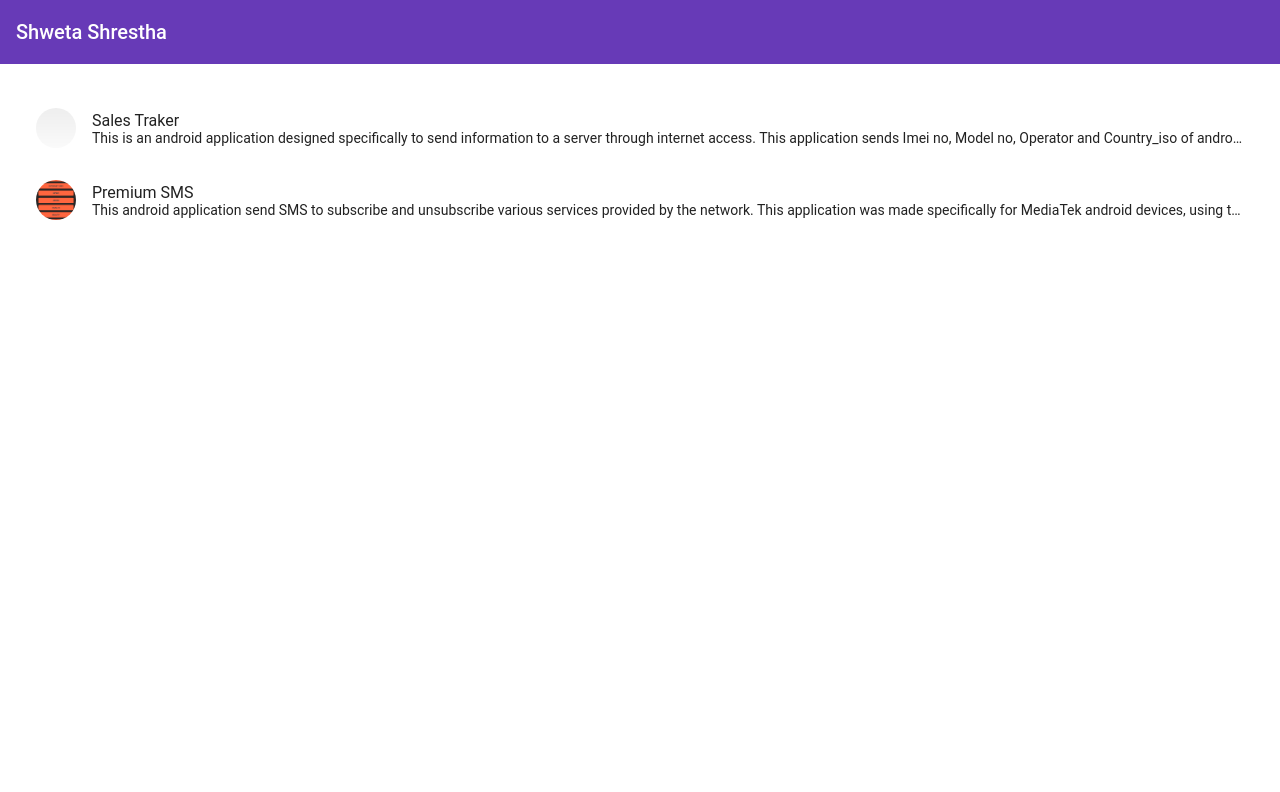
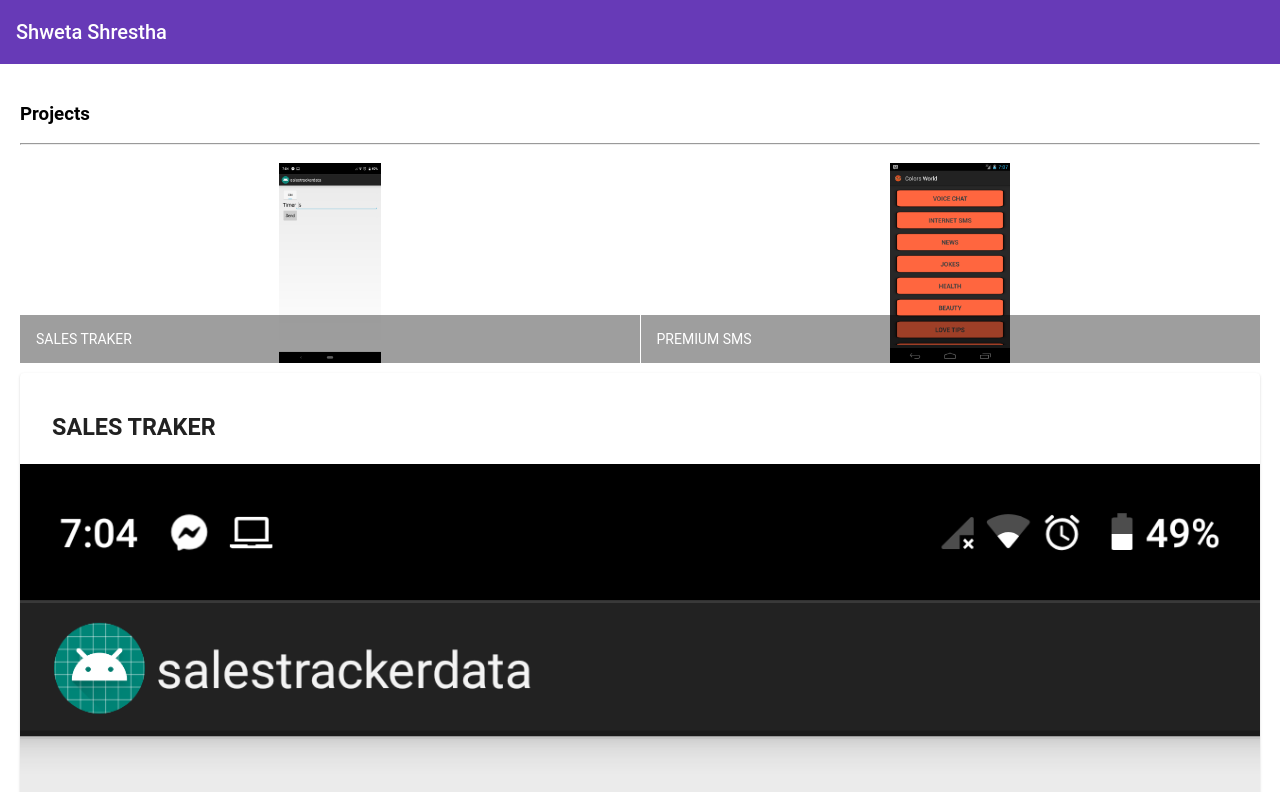
Before and after one commit to shwetastha/portfolioDesign, an Angular app: page / in a window 1280 px wide. Shown: the top 792 px of the page. Built offline with nearby package versions, Linux system fonts and the light colour scheme.

Commit message:
Directives

```diff
--- a/package.json
+++ b/package.json
@@ -26,6 +26,7 @@
     "@angular/router": "^6.1.0",
     "core-js": "^2.5.4",
     "hammerjs": "^2.0.8",
+    "node-sass": "^4.11.0",
     "rxjs": "~6.2.0",
     "zone.js": "~0.8.26"
   },
--- a/src/app/project/project.component.html
+++ b/src/app/project/project.component.html
@@ -2,14 +2,40 @@
      fxLayout="column"
      fxLayoutGap="10px">
 
-  <mat-list fxFlex>
-    <mat-list-item *ngFor="let portfolio of portfolios">
-      <img matListAvatar src={{portfolio.image}} alt={{portfolio.name}}>
-      <h1 matLine> {{portfolio.name}} </h1>
-      <p matLine>
-        <span> {{portfolio.description}} </span>
-      </p>
-    </mat-list-item>
-  </mat-list>
+  <div fxFlex>
+    <div>
+      <h3>Projects</h3>
+      <hr>
+    </div>
+  </div>
+
+  <div fxFlex>
+    <mat-grid-list cols="2" rowHeight="200px">
+      <mat-grid-tile *ngFor="let portfolio of portfolios">
+        <img height="200px" src={{portfolio.image}} alt={{portfolio.name}}>
+        <mat-grid-tile-footer>
+          <h1>{{portfolio.name | uppercase}}</h1>
+        </mat-grid-tile-footer>
+      </mat-grid-tile>
+    </mat-grid-list>
+  </div>
+
+  <div fxFlex *ngIf="selectedPortfolio">
+    <mat-card>
+      <mat-card-header>
+        <mat-card-title>
+          <h3>{{selectedPortfolio.name | uppercase}}</h3>
+        </mat-card-title>
+      </mat-card-header>
+      <img mat-card-image src={{selectedPortfolio.image}} alt={{selectedPortfolio.name}}>
+      <mat-card-content>
+        <p>{{selectedPortfolio.description}}
+        </p>
+      </mat-card-content>
+      <mat-card-actions>
+        <button mat-button>GitHub</button>
+      </mat-card-actions>
+    </mat-card>
+  </div>
 
 </div>
--- a/src/app/project/project.component.ts
+++ b/src/app/project/project.component.ts
@@ -1,14 +1,7 @@
 import { Component, OnInit } from '@angular/core';
 import { Portfolio } from '../shared/portfolio';
 
-@Component({
-  selector: 'app-project',
-  templateUrl: './project.component.html',
-  styleUrls: ['./project.component.scss']
-})
-export class ProjectComponent implements OnInit {
-
-  portfolios: Portfolio[] = [
+const PORTFOLIOS: Portfolio[] = [
   {
     id: '0',
     name: 'Sales Traker',
@@ -30,6 +23,16 @@
   }
  ];
 
+@Component({
+  selector: 'app-project',
+  templateUrl: './project.component.html',
+  styleUrls: ['./project.component.scss']
+})
+export class ProjectComponent implements OnInit {
+
+  portfolios= PORTFOLIOS;
+  selectedPortfolio: Portfolio = PORTFOLIOS[0];
+
   constructor() { }
 
   ngOnInit() {
```
Also changed, not shown: src/app/app.module.ts (+8 -1 lines), 1 other file (tests, documents, lock files or other folders). Lines whose indentation alone changed are shown as unchanged.
